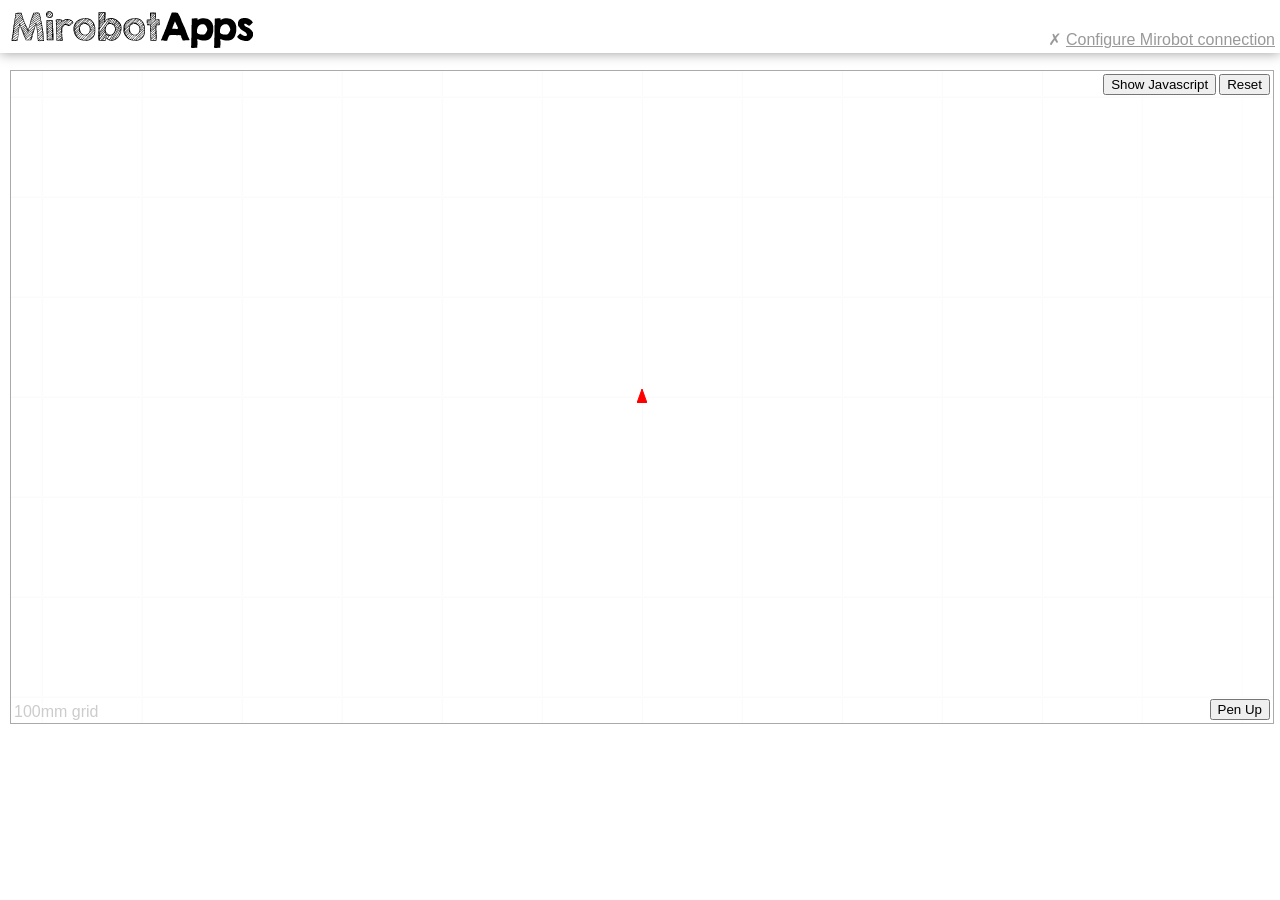
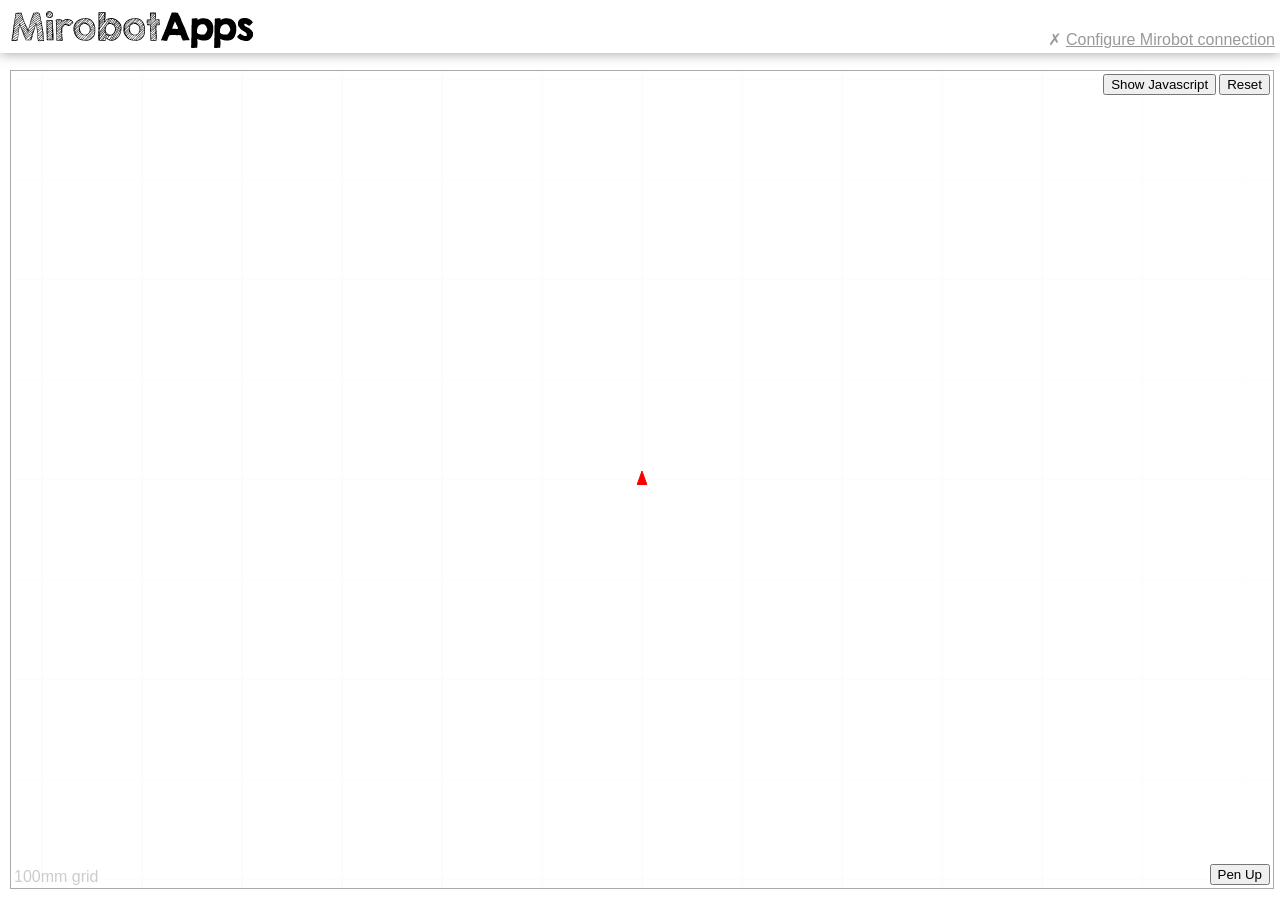
Before and after one commit to mirobot/apps.mirobot.io, a Jekyll site: the page built from _apps/point-click.html, in a window 1280 px wide. Built offline with Jekyll 4.4.1, drawn with Linux system fonts in a browser that asks for light colours; Markdown is read by kramdown in place of the engine named in the settings.

Commit message:
Tweak the sizing of the point and click app

```diff
--- a/assets/apps/point-click/main.css
+++ b/assets/apps/point-click/main.css
@@ -1,7 +1,6 @@
 #turtle{
   display:block;
   width:100%;
-  height:650px;
   position:relative;
   border:1px solid #AAA;
 }
--- a/assets/apps/point-click/turtle.js
+++ b/assets/apps/point-click/turtle.js
@@ -104,8 +104,10 @@ Turtle.prototype = {
   jsControlHandler: function(e){
     if(this.js.style.display === 'none'){
       this.js.style.display = 'block';
+      this.jsControl.innerHTML = "Hide Javascript";
     }else{
       this.js.style.display = 'none';
+      this.jsControl.innerHTML = "Show Javascript";
     }
     e.preventDefault();
     e.cancelBubble = true;
@@ -149,6 +151,8 @@ Turtle.prototype = {
   },
   addTurtle: function(){
     var self = this;
+    console.log((window.innerHeight - this.el.getBoundingClientRect().top - 10) + 'px');
+    this.el.style.height = (window.innerHeight - this.el.getBoundingClientRect().top - 15) + 'px';
     this.canvas = document.createElement('canvas');
     this.context = this.canvas.getContext('2d');
     this.robot = document.createElement('div');
@@ -178,7 +182,7 @@ Turtle.prototype = {
     // lock the size of the canvas because it's difficult to resize it
     this.el.style.width = this.el.getBoundingClientRect().width + 'px';
     this.el.style.height = this.el.getBoundingClientRect().height + 'px';
-    this.js.style.height = this.el.getBoundingClientRect().height - 80 + 'px'
+    this.js.style.height = this.el.getBoundingClientRect().height - 75 + 'px'
     this.el.appendChild(this.robot);
     this.el.appendChild(this.canvas);
     this.el.appendChild(this.penControl);
```
